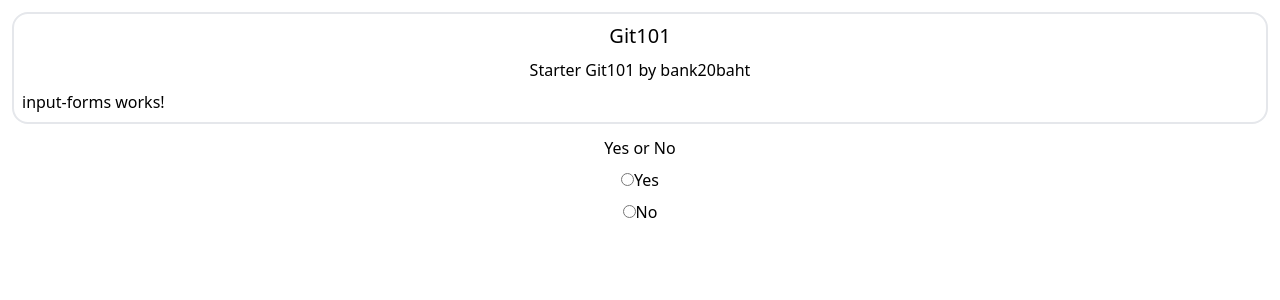
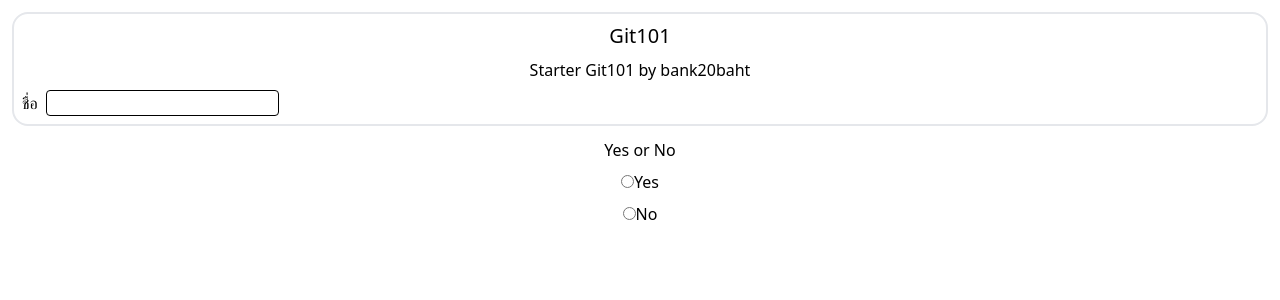
Before and after one commit to bank20baht/git101, an Angular app: page / in a window 1280 px wide. Shown: the top 300 px of the page. Built offline with nearby package versions, Linux system fonts and the light colour scheme.

Commit message:
style: styling input forms

```diff
--- a/src/app/shared/components/input-forms/input-forms.html
+++ b/src/app/shared/components/input-forms/input-forms.html
@@ -1 +1,4 @@
-<p>input-forms works!</p>
+<div class="flex flex-row gap-2 items-center">
+  <label for="name">ชื่อ</label>
+  <input type="text" id="name" class="border rounded-sm" />
+</div>
```
